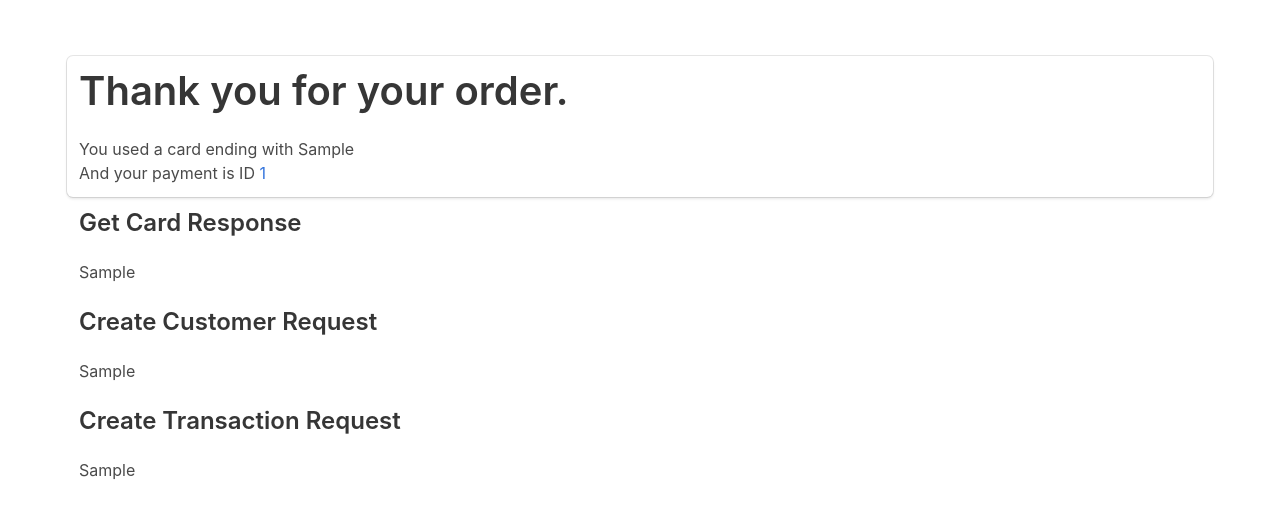
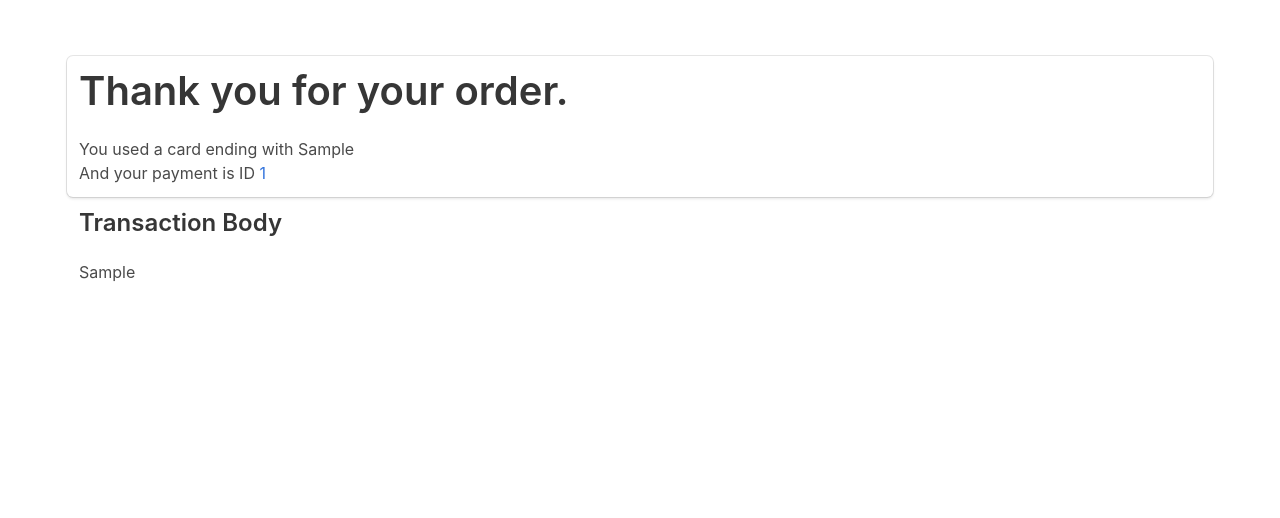
Before and after one commit to Spaden89/demo-app, a Flask app: template test-app/templates/thankyou.html in a window 1280 px wide. Shown: the part 52-570 px from the top of the page. Run offline with Flask 2, Linux system fonts and the light colour scheme; the template is opened without the code that fills it: most values are stand-ins (such as "Sample title", 1, 10 or a date in 2020); parts of the project's set-up code (start-up, migrations or seed data) failed here and were passed over; some libraries are stand-ins or nearby versions.

Commit message:
refactored routes + added transaction id route

```diff
--- a/test-app/app.py
+++ b/test-app/app.py
@@ -1,10 +1,12 @@
-from flask import Flask, jsonify, abort, request, render_template
+from flask import Flask, jsonify, abort, request, render_template, session
 import requests
 import os
 import json
 from json2html import *
 
 app = Flask(__name__, instance_relative_config=True)
+# Set secret key for sessions
+app.secret_key = os.environ.get("SECRET_KEY")
 
 #Loading default configuration
 app.config.from_object('config.default')
@@ -34,17 +36,25 @@ def demo():
     # Get and print client User-Agent
     client_user_agent = request.headers.get('User-Agent')
     print(f"Client User-Agent is: {client_user_agent}")
-    # The token form is submitted and posted back to this page, when that happens, this if-statement catches it.
-    if request.method == 'POST':
-        # Print the card id from the form submission
-        card_id = request.form.get('card')
-        print(f"The card token is: {card_id}")
-        # GET and print the card details and store them as a json file
-        card_req = requests.get(api_host + 'card/' + card_id, headers=headers)
-        card_json = card_req.json()
-        print(card_json)
-        # Convert the json object to an html table
-        card_table = json2html.convert(json = card_json, table_attributes="class=\"table is-striped\"")
+    return render_template('demo.html')
+
+@app.route('/thankyou', methods=['POST', 'GET'])
+def get_transaction():
+    # Get and print client ip address
+    client_ip_address = request.environ.get('HTTP_X_FORWARDED_FOR', request.remote_addr)
+    print(f"Client IP address: {client_ip_address}")
+    # Get and print client User-Agent
+    client_user_agent = request.headers.get('User-Agent')
+    print(f"Client User-Agent is: {client_user_agent}")
+    # store the card token in the card variable
+    card = request.form.get('card')
+    # set up the params variable for getting the trx
+    params = {
+        '_populate':'card+customer'
+    }
+    print(f"The session carried over this token: {card}")
+    # The form posts to this end point
+    if card and request.method == 'POST':
         # Create customer json body
         customer_body = {
             "organisation":"5d2eeef0628e0432e2826bff",
@@ -62,13 +72,11 @@ def demo():
         customer_req = requests.post(api_host + 'customer/', headers = headers, json = customer_body)
         customer_json = customer_req.json()
         print(customer_json)
-        # Convert the json object to an html table
-        customer_table = json2html.convert(json = customer_json, table_attributes="class=\"table is-striped\"")
         # Create transaction json body
         transaction_body = {
             "account": "5d2efcf2628e0432e2826c6a",
             "amount": 1234,
-            "card": card_id,
+            "card": card,
             "capture_now": True,
             "customer_ip": client_ip_address,
             "customer": customer_json['_id'],
@@ -77,24 +85,37 @@ def demo():
             "user_agent": client_user_agent,
         }
         # POST transaction request and capture the response as a json object
-        trx_req = requests.post(api_host + 'transaction', headers = headers, json = transaction_body)
-        trx_json = trx_req.json()
+        trx_req_post = requests.post(api_host + 'transaction', headers = headers, json = transaction_body)
+        trx_json_post = trx_req_post.json()
+        trx_id = trx_json_post['_id']
+        # GET transaction, card, customer details
+        trx_req_get = requests.get(api_host + 'transaction/' + trx_id, params = params, headers = headers)
+        trx_json = trx_req_get.json()
         print(trx_json)
-        # Convert the json object to an html table
-        trx_table = json2html.convert(json = transaction_body, table_attributes="class=\"table is-striped\"")
-        # Generate the link to the transaction in the UI
+        trx_table = json2html.convert(json = trx_json, table_attributes="class=\"table is-striped\"")
         trx_link = ui_host + str(trx_json['_id'])
-        # Render the thankyou template with the card table + json, transaction table + json, customer table + json
-        return render_template('thankyou.html', card_table = card_table, card = card_json, transaction_table = trx_table, transaction = trx_json, customer_table = customer_table, customer = customer_json, trx_link = trx_link)
-    return render_template('demo.html')
+        return render_template('thankyou.html', trx_table = trx_table, transaction = trx_json, trx_link = trx_link)
 
-@app.route('/thankyou/<transaction>', methods=['POST', 'GET'])
-def get_transaction(transaction):
+@app.route('/thankyou/<transaction>', methods=['GET'])
+def get_transaction_id(transaction):
+    trx_id = transaction
+    # Get and print client ip address
     client_ip_address = request.environ.get('HTTP_X_FORWARDED_FOR', request.remote_addr)
-    print(client_ip_address)
-    # get transaction and populate the card and customer and display
+    print(f"Client IP address: {client_ip_address}")
+    # Get and print client User-Agent
+    client_user_agent = request.headers.get('User-Agent')
+    print(f"Client User-Agent is: {client_user_agent}")
+    params = {
+        '_populate':'card+customer'
+    }
+    # GET transaction, card, customer details
+    trx_req_get = requests.get(api_host + 'transaction/' + trx_id, params = params, headers = headers)
+    trx_json = trx_req_get.json()
+    print(trx_json)
+    trx_table = json2html.convert(json = trx_json, table_attributes="class=\"table is-striped\"")
+    trx_link = ui_host + str(trx_json['_id'])
+    return render_template('thankyou.html', trx_table = trx_table, transaction = trx_json, trx_link = trx_link)
 
-    # render thankyou.html and display the card, transcation and customer information
 
 if __name__ == '__main__':
     app.run()
--- a/test-app/templates/demo.html
+++ b/test-app/templates/demo.html
@@ -48,7 +48,7 @@
 					Payment Details
 				</h2>
 				<div class="control">
-					<form id="my_payment_form" method="POST" action="/demo">
+					<form id="my_payment_form" method="POST" action="/thankyou">
 						<input type="hidden" name="my_order_id" value="12345" />
 						<script>
 							jsclient.injectForm(document.getElementById('my_payment_form'), {
--- a/test-app/templates/thankyou.html
+++ b/test-app/templates/thankyou.html
@@ -6,31 +6,15 @@
 		<div class="columns">
 			<div class="column box">
 				<p class="title is-2">Thank you for your order.</p>
-				<p>You used a card ending with {{ card.last_four }}</p>
+				<p>You used a card ending with {{ transaction.card.last_four }}</p>
 				<p>And your payment is ID <a href="{{ trx_link }}" target="_blank"> {{ transaction._id }} </a></p>
 			</div>
 		</div>
 		<div class="columns">
 			<div class="column">
-				<p class="title is-4">Get Card Response</p>
+				<p class="title is-4">Transaction Body</p>
 				<div class="table-container">
-								{{ card_table | safe }}
-				</div>
-			</div>
-		</div>
-		<div class="columns">
-			<div class="column">
-				<p class="title is-4">Create Customer Request</p>
-				<div class="table-container">
-								{{ customer_table | safe  }}
-				</div>
-			</div>
-		</div>
-		<div class="columns">
-			<div class="column">
-				<p class="title is-4">Create Transaction Request</p>
-				<div class="table-container">
-				{{ transaction_table | safe  }}
+				{{ trx_table | safe  }}
 				</div>
 			</div>
 		</div>
```
Also changed, not shown: Readme.md.
